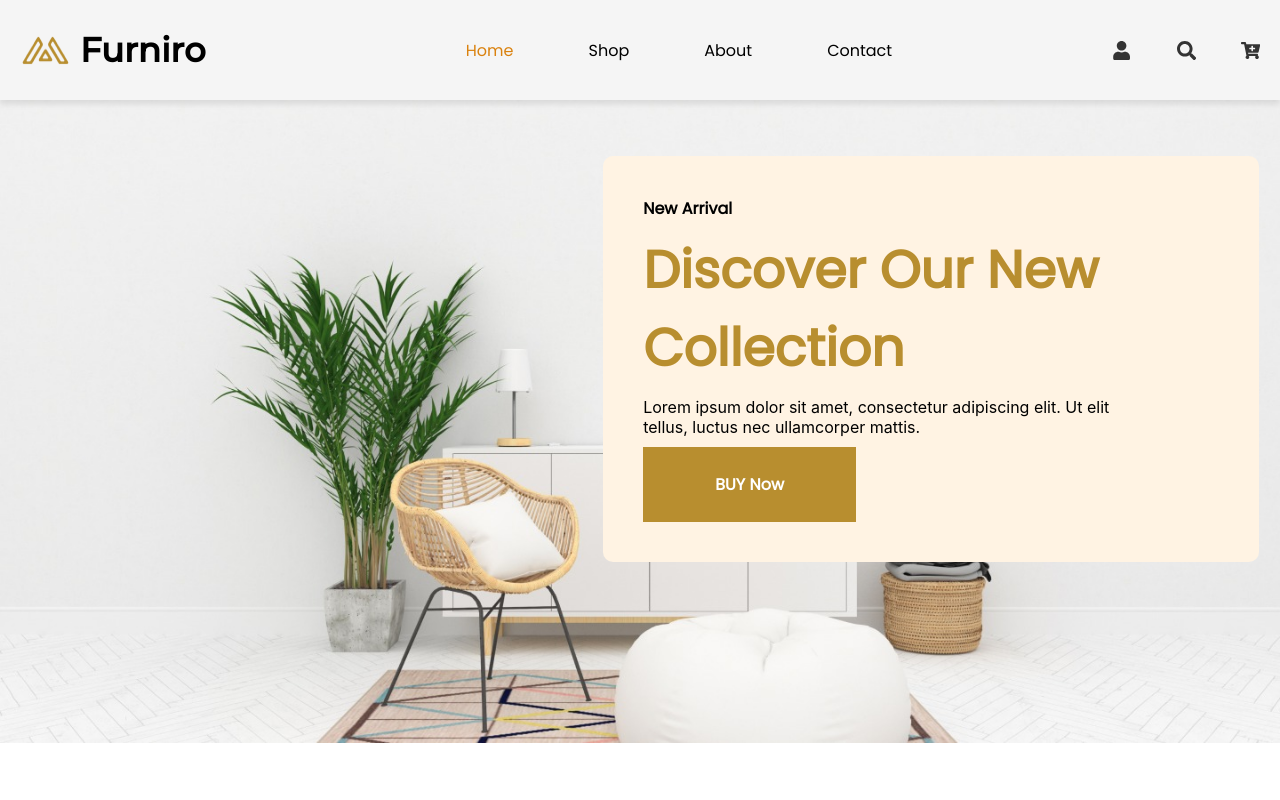
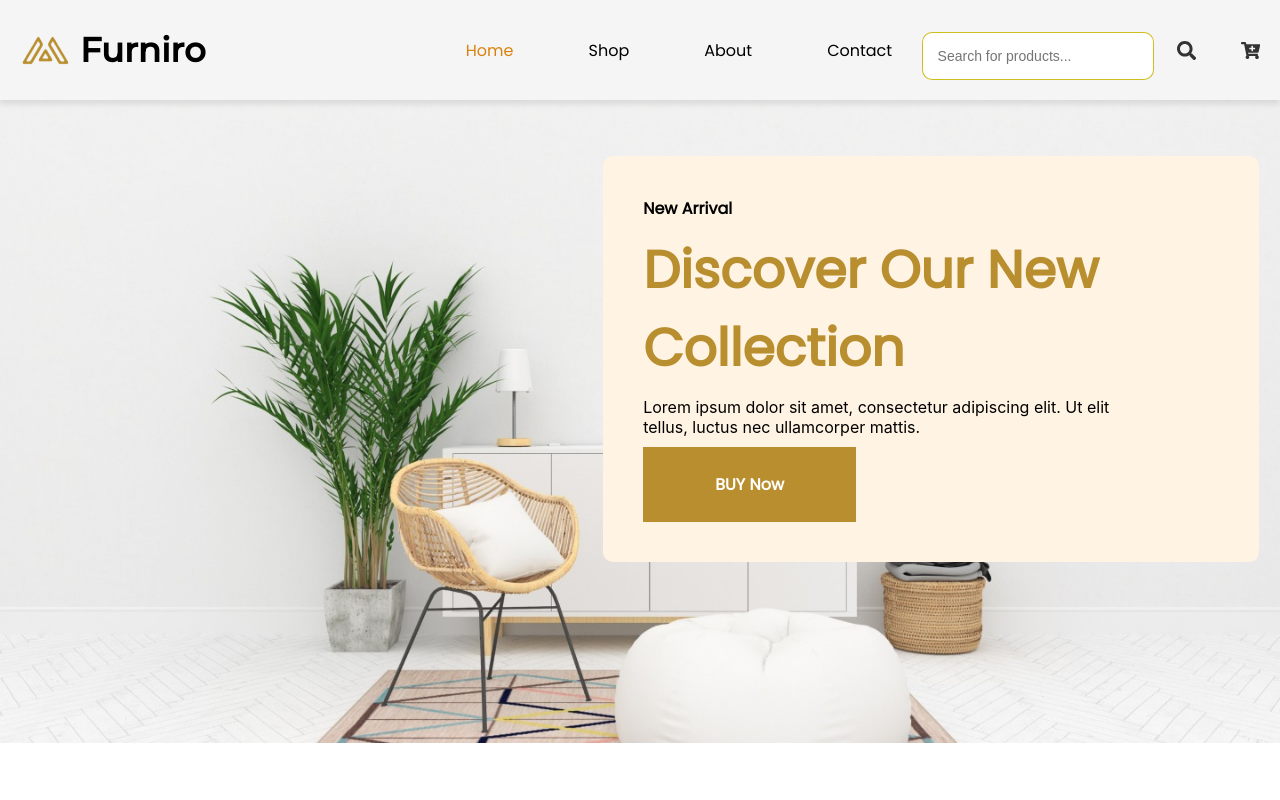
Before and after one commit to elkatiri/Team-react, a React (Create React App) app: page / in a window 1280 px wide. Both pictures are taken after a click on the icon 1186 px from the left and 50 px from the top of the page. Shown: the top 800 px of the page. Built offline with nearby package versions, Linux system fonts and the light colour scheme; no server answers; the HTML template or start-up script is replaced by a standard one.

Commit message:
Add the search function for home and shop

```diff
--- a/src/components/home.jsx
+++ b/src/components/home.jsx
@@ -1,7 +1,7 @@
-import Header from "./header"
-import ProductsList from "./listeproducts"
-import Navbar from "./navbar"
-import Footer from "./footer"
+import Header from "./header";
+import ProductsList from "./listeproducts";
+import Navbar from "./navbar";
+import Footer from "./footer";
 import { useEffect, useState } from "react";
 import axios from "axios";
 import { useNavigate } from "react-router-dom";
@@ -11,6 +11,7 @@ export default function Home() {
   const navigate = useNavigate();
   const [loading, setLoading] = useState(true);
   const [products, setProducts] = useState([]);
+
   const fetchedProducts = async () => {
     setLoading(true);
     try {
@@ -30,12 +31,25 @@ const fetchedProducts = async () => {
     navigate("shop");
   }
 
+  function Search(searchQuery) {
+    if (searchQuery === "") {
+      // If the search query is empty, reset the products list
+      fetchedProducts();
+    } else {
+      const filteredProducts = products.filter((product) =>
+        product.name.toLowerCase().includes(searchQuery.toLowerCase())
+      );
+      setProducts(filteredProducts);
+    }
+  }
+
   useEffect(() => {
     fetchedProducts();
   }, []);
+
   return (
     <>
-        <Navbar />
+      <Navbar Search={Search} />
       <Header />
       {loading ? (
         <Spinner />
--- a/src/components/listeproducts.jsx
+++ b/src/components/listeproducts.jsx
@@ -1,9 +1,12 @@
 import { FaEye, FaCartPlus } from "react-icons/fa";
-import { Link } from "react-router-dom";
+import { Link, useLocation } from "react-router-dom";
 import './style/ProductsListes.css';
 import { BiChevronRight } from "react-icons/bi";
 
 const ProductsList = ({ products, handelShowMore }) => {
+  const location = useLocation();
+  const path = location.pathname;
+
   return (
     <>
       <div className="allProducts">
@@ -40,7 +43,7 @@ const ProductsList = ({ products, handelShowMore }) => {
           ))}
         </div>
       </div>
-      {products.length < 9 && (
+      {products.length < 9 && path !== "/shop" && (
         <div className="show-more-button-container">
           <button className="show-more-button" onClick={handelShowMore}>
             Show More
--- a/src/components/navbar.jsx
+++ b/src/components/navbar.jsx
@@ -1,14 +1,27 @@
-import React from "react";
+import React, { useState } from "react";
 import { FaCartPlus, FaSearch, FaUser } from "react-icons/fa";
 import "./style/navbar.css";
 import logo from "../images/logo.png";
 import { NavLink } from "react-router-dom";
 
-const Navbar = () => {
+const Navbar = ({ Search }) => {
+  const [isSearchVisible, setIsSearchVisible] = useState(false);
+  const [searchQuery, setSearchQuery] = useState("");
+
+  const toggleSearch = () => {
+    setIsSearchVisible(!isSearchVisible);
+  };
+
+  function handelSearch(e) {
+    const query = e.target.value;
+    setSearchQuery(query);
+    Search(query);
+  }
+
   return (
     <nav className="navbar">
       <div className="logo">
-        <img src={logo} alt="Logo" />
+        <img src={logo} alt="Furniro Logo" />
         <h1>Furniro</h1>
       </div>
       <nav>
@@ -30,11 +43,26 @@ const Navbar = () => {
         </ul>
       </nav>
       <div className="icons">
-        <NavLink to="/auth">
+        <NavLink to="/auth" aria-label="User Account">
           <FaUser className="icon" />
         </NavLink>
-        <FaSearch className="icon" />
-        <FaCartPlus className="icon" />
+        <div className="search-container">
+          <FaSearch
+            className="icon"
+            aria-label="Search"
+            onClick={toggleSearch}
+          />
+          {isSearchVisible && (
+            <input
+              type="text"
+              className="search-input"
+              placeholder="Search for products..."
+              value={searchQuery}
+              onChange={handelSearch}
+            />
+          )}
+        </div>
+        <FaCartPlus className="icon" aria-label="Shopping Cart" />
       </div>
     </nav>
   );
--- a/src/components/shope.jsx
+++ b/src/components/shope.jsx
@@ -57,10 +57,21 @@ export default function Shop() {
       fetchProducts(); // Charger tous les produits par défaut
     }
   }, [selectedOption]);
+  //Search function
+  function Search(searchQuery) {
+    if (searchQuery === "") {
+      fetchProducts();
+    } else {
+      const filteredProducts = products.filter((product) =>
+        product.name.toLowerCase().includes(searchQuery.toLowerCase())
+      );
+      setProducts(filteredProducts);
+    }
+  }
 
   return (
     <>
-      <Navbar />
+      <Navbar Search={Search} />
       <div className="shope_bg"></div>
       <div className="filter">
         <h2>
--- a/src/components/style/navbar.css
+++ b/src/components/style/navbar.css
@@ -12,6 +12,7 @@
   box-shadow: 0 4px 6px rgba(0, 0, 0, 0.1);
   position: sticky;
   top: 0;
+  position: relative;
   z-index: 1000;
 }
 
@@ -61,3 +62,22 @@
 .navbar .icons .icon:hover {
   color: rgb(218, 130, 15);
 }
+
+.search-input {
+  display: flex;
+  position: absolute;
+  bottom:1.3rem;
+  z-index:2025;
+  left:72%;
+  padding: 15px;
+  border: 1px solid rgba(201, 181, 0, 0.878);
+  border-radius: 10px;
+  font-size: 14px;
+  width: 200px;
+  transition: width 0.3s ease-in-out;
+}
+
+
+.search-input{
+  outline: none;
+}
```
Lines whose indentation alone changed are shown as unchanged.
